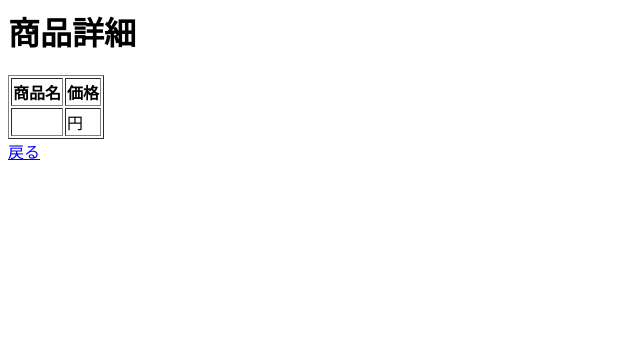
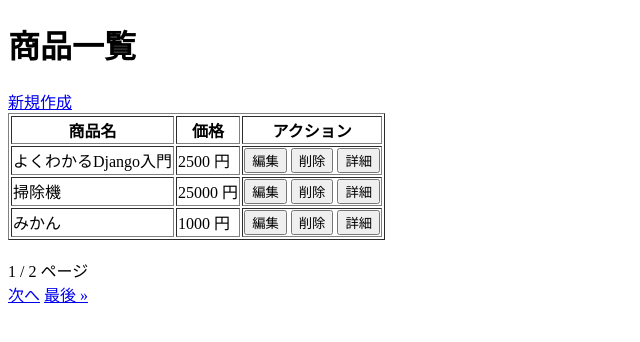
Before and after one commit to rin-rin0141/django-basic-kadai, a Django app: page /crud/ in a window 1280 px wide. Shown: the top 342 px of the page, without its empty margins (0-640 px from the left). Run offline with Django 5.2, Linux system fonts and the light colour scheme; data comes from the database, SQL or seed files in the repository; both versions use the stored data as it was after the commit.

Commit message:
Add files via upload

```diff
--- a/kadai_010/crud/templates/crud/product_form.html
+++ b/kadai_010/crud/templates/crud/product_form.html
@@ -6,7 +6,7 @@
 
 <form method="post" enctype="multipart/form-data">
    {% csrf_token %}
-   {{ form|bootstrap }}
+   {{ form.as_p }}
    <br>
    <a href="{% url 'list' %}">戻る</a>
    <input type="submit" class="btn btn-primary" value="登録">
--- a/kadai_010/crud/templates/crud/product_list.html
+++ b/kadai_010/crud/templates/crud/product_list.html
@@ -1,14 +1,55 @@
-<h1>商品詳細</h1>
+<!DOCTYPE html>
+<html lang="ja">
+<head>
+    <meta charset="UTF-8">
+    <meta http-equiv="X-UA-Compatible" content="IE=edge">
+    <meta name="viewport" content="width=device-width, initial-scale=1.0">
+    <title>商品一覧</title>
+</head>
+<body>
+    <h1>商品一覧</h1>
+
+    <a href="{% url 'new' %}">新規作成</a>
 
     <table border="1">
+        <thead>
             <tr>
                 <th>商品名</th>
                 <th>価格</th>
+                <th>アクション</th>
             </tr>
+        </thead>
+
+        <tbody>
+        {% for product in object_list %}
             <tr>
                 <td>{{ product.name }}</td>
                 <td>{{ product.price }} 円</td>
+                <td>
+                    <button class="btn btn-primary" onclick="location.href='{% url 'edit' pk=product.pk %}'">編集</button>
+                    <button class="btn btn-danger" onclick="location.href='{% url 'delete' pk=product.pk %}'">削除</button>
+                    <button class="btn btn-success" onclick="location.href='{% url 'detail' pk=product.pk %}'">詳細</button>
+                </td>
             </tr>
+        {% endfor %}
+        </tbody>
     </table>
 
-<a href="{% url 'list' %}">戻る</a>
+    <br>
+
+    {# ページの表示 #}
+    {{ page_obj.number }} / {{ page_obj.paginator.num_pages }} ページ<br>
+
+    {# 前へ #}
+    {% if page_obj.has_previous %}
+        <a href="?page=1">&laquo; 先頭</a>
+        <a href="?page={{ page_obj.previous_page_number }}">前へ</a>
+    {% endif %}
+
+    {# 次へ #}
+    {% if page_obj.has_next %}
+        <a href="?page={{ page_obj.next_page_number }}">次へ</a>
+        <a href="?page={{ page_obj.paginator.num_pages }}">最後 &raquo;</a>
+    {% endif %}
+</body>
+</html>
--- a/kadai_010/crud/templates/crud/product_update_form.html
+++ b/kadai_010/crud/templates/crud/product_update_form.html
@@ -6,7 +6,7 @@
 
 <form method="post" enctype="multipart/form-data">
    {% csrf_token %}
-   {{ form|bootstrap }}
+   {{ form.as_p }}
    <br>
    <a href="{% url 'list' %}">戻る</a>
    <input type="submit" class="btn btn-primary" value="更新">
--- a/kadai_010/crud/views.py
+++ b/kadai_010/crud/views.py
@@ -1,6 +1,7 @@
 from django.shortcuts import render
 from django.views.generic import TemplateView, ListView
 from django.views.generic.edit import CreateView, UpdateView, DeleteView
+from django.views.generic import DetailView
 from .models import Product
 from django.urls import reverse_lazy
 
@@ -24,9 +25,6 @@ class ProductDeleteView(DeleteView):
     model = Product
     success_url = reverse_lazy('list')
 
-from django.views.generic import DetailView
-from .models import Product
-
 class ProductDetailView(DetailView):
     model = Product
-    template_name = "crud/detail.html"
+    fields = '__all__'
--- a/kadai_010/myproject/settings.py
+++ b/kadai_010/myproject/settings.py
@@ -20,7 +20,7 @@ BASE_DIR = Path(__file__).resolve().parent.parent
 # See https://docs.djangoproject.com/en/5.2/howto/deployment/checklist/
 
 # SECURITY WARNING: keep the secret key used in production secret!
-SECRET_KEY = 'django-insecure-+hglac@)$g$g+ka8w3r@&^!q!1coyjg1v*47d_7yp-y#xz+s0#'
+SECRET_KEY = 'django-insecure-4z##589+r8m$y1u99v^w9!j#%p-0*(81s4!btr*90nk&$q5ld8'
 
 # SECURITY WARNING: don't run with debug turned on in production!
 DEBUG = True
--- a/kadai_010/myproject/urls.py
+++ b/kadai_010/myproject/urls.py
@@ -23,7 +23,7 @@ urlpatterns = [
     path('', views.TopView.as_view(), name="top"),
     path('crud/', views.ProductListView.as_view(), name="list"),
     path('crud/new/', views.ProductCreateView.as_view(), name="new"),
-    path('crud/edit/<int:pk>/', views.ProductUpdateView.as_view(), name="edit"),
-    path('crud/delete/<int:pk>/', views.ProductDeleteView.as_view(), name="delete"),
-    path('crud/detail/<int:pk>/', views.ProductDetailView.as_view(), name="detail"),  # 追加
+    path('crud/edit/<int:pk>', views.ProductUpdateView.as_view(), name="edit"),\
+    path('crud/delete/<int:pk>', views.ProductDeleteView.as_view(), name="delete"),
+     path('crud/detail/<int:pk>', views.ProductDetailView.as_view(), name="detail"),
 ]
```
Also changed, not shown: kadai_010/crud/templates/base.html (+1 -7 lines), kadai_010/crud/templates/crud/product_detail.html (added, +34 -0 lines), kadai_010/crud/templates/top.html (+12 -6 lines), kadai_010/crud/migrations/0001_initial.py, kadai_010/crud/models.py (line endings or trailing spaces), kadai_010/crud/templates/crud/product_confirm_delete.html (line endings or trailing spaces), kadai_010/db.sqlite3. Lines whose indentation alone changed are shown as unchanged.
